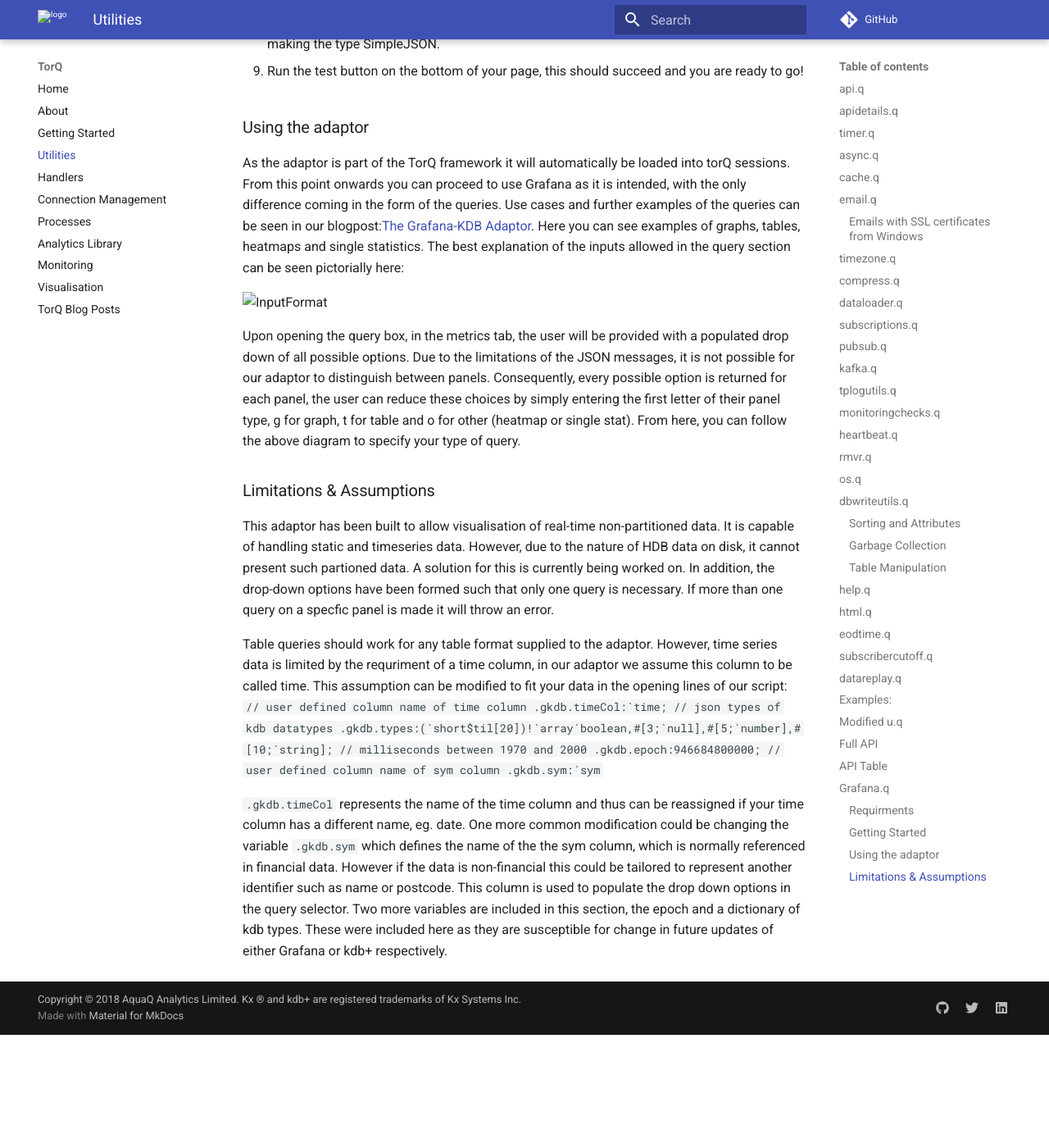
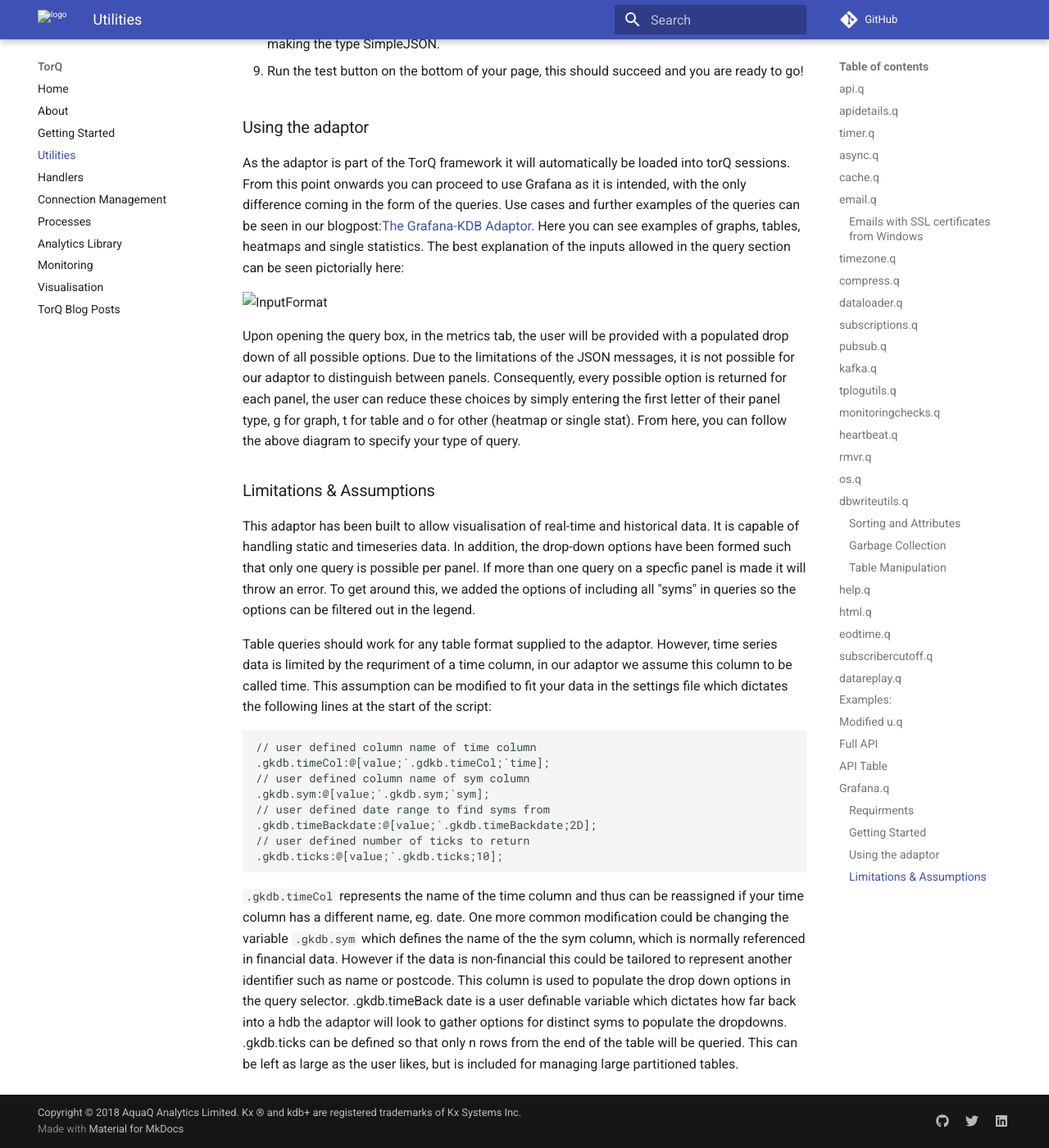
Before and after one commit to DataIntellectTech/TorQ, an MkDocs documentation site: the page built from docs/utilities.md, in a window 1280 px wide and 1400 px high, scrolled down 34730 px. Shown: the whole window at 82% size. Built offline with MkDocs 1.6.1 and Material for MkDocs 9.7.7, drawn with Linux system fonts in a browser that asks for light colours; comment, search, counter and statistics services are not loaded; old or Windows-style settings are respelled for this version of MkDocs; before the commit the page ends 35992 px from its top, so only the background shows below that.

Commit message:
Include partitioned in docs

````diff
--- a/docs/utilities.md
+++ b/docs/utilities.md
@@ -1232,18 +1232,19 @@
 Upon opening the query box, in the metrics tab, the user will be provided with a populated drop down of all possible options. Due to the limitations of the JSON messages, it is not possible for our adaptor to distinguish between panels. Consequently, every possible option is returned for each panel, the user can reduce these choices by simply entering the first letter of their panel type, g for graph, t for table and o for other (heatmap or single stat). From here, you can follow the above diagram to specify your type of query.
 
 ### Limitations & Assumptions
-This adaptor has been built to allow visualisation of real-time non-partitioned data. It is capable of handling static and timeseries data. However, due to the nature of HDB data on disk, it cannot present such partioned data. A solution for this is currently being worked on. In addition, the drop-down options have been formed such that only one query is necessary. If more than one query on a specfic panel is made it will throw an error.
+This adaptor has been built to allow visualisation of real-time and historical data. It is capable of handling static and timeseries data.  In addition, the drop-down options have been formed such that only one query is possible per panel. If more than one query on a specfic panel is made it will throw an error. To get around this, we added the options of including all "syms" in queries so the options can be filtered out in the legend.
 
-Table queries should work for any table format supplied to the adaptor. However, time series data is limited by the requriment of a time column, in our adaptor we assume this column to be called time. This assumption can be modified to fit your data in the opening lines of our script:
-```// user defined column name of time column
-.gkdb.timeCol:`time;
-// json types of kdb datatypes
-.gkdb.types:(`short$til[20])!`array`boolean,#[3;`null],#[5;`number],#[10;`string];
-// milliseconds between 1970 and 2000
-.gkdb.epoch:946684800000;
+Table queries should work for any table format supplied to the adaptor. However, time series data is limited by the requriment of a time column, in our adaptor we assume this column to be called time. This assumption can be modified to fit your data in the settings file which dictates the following lines at the start of the script:
+```
+// user defined column name of time column
+.gkdb.timeCol:@[value;`.gdkb.timeCol;`time];
 // user defined column name of sym column
-.gkdb.sym:`sym
+.gkdb.sym:@[value;`.gkdb.sym;`sym];
+// user defined date range to find syms from
+.gkdb.timeBackdate:@[value;`.gkdb.timeBackdate;2D];
+// user defined number of ticks to return
+.gkdb.ticks:@[value;`.gkdb.ticks;10];
 ```
 
-
-```.gkdb.timeCol``` represents the name of the time column and thus can be reassigned if your time column has a different name, eg. date. One more common modification could be changing the variable ```.gkdb.sym ``` which defines the name of the the sym column, which is normally referenced in financial data. However if the data is non-financial this could be tailored to represent another identifier such as name or postcode. This column is used to populate the drop down options in the query selector. Two more variables are included in this section, the epoch and a dictionary of kdb types. These were included here as they are susceptible for change in future updates of either Grafana or kdb+ respectively.
+```.gkdb.timeCol``` represents the name of the time column and thus can be reassigned if your time column has a different name, eg. date. One more common modification could be changing the variable ```.gkdb.sym ``` which defines the name of the the sym column, which is normally referenced in financial data. However if the data is non-financial this could be tailored to represent another identifier such as name or postcode. This column is used to populate the drop down options in the query selector.
+.gkdb.timeBack date is a user definable variable which dictates how far back into a hdb the adaptor will look to gather options for distinct syms to populate the dropdowns. .gkdb.ticks can be defined so that only n rows from the end of the table will be queried. This can be left as large as the user likes, but is included for managing large partitioned tables.
````
